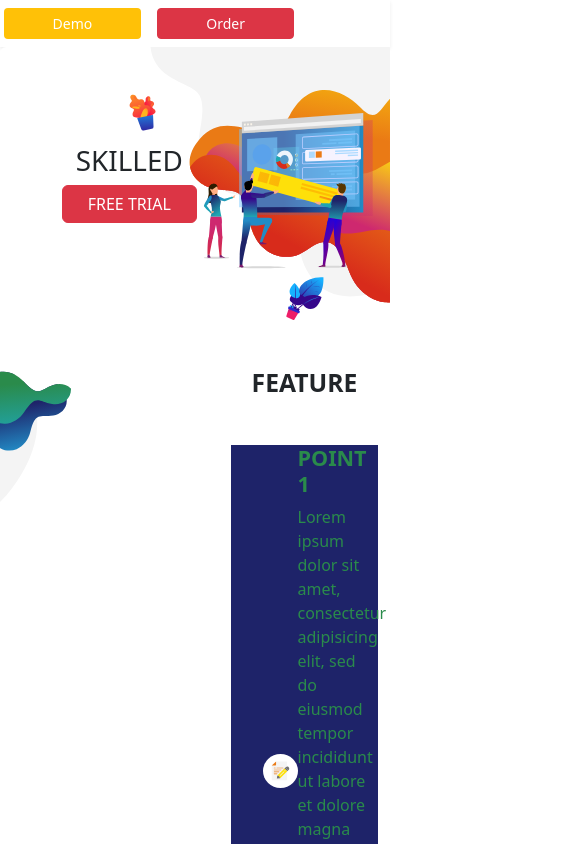
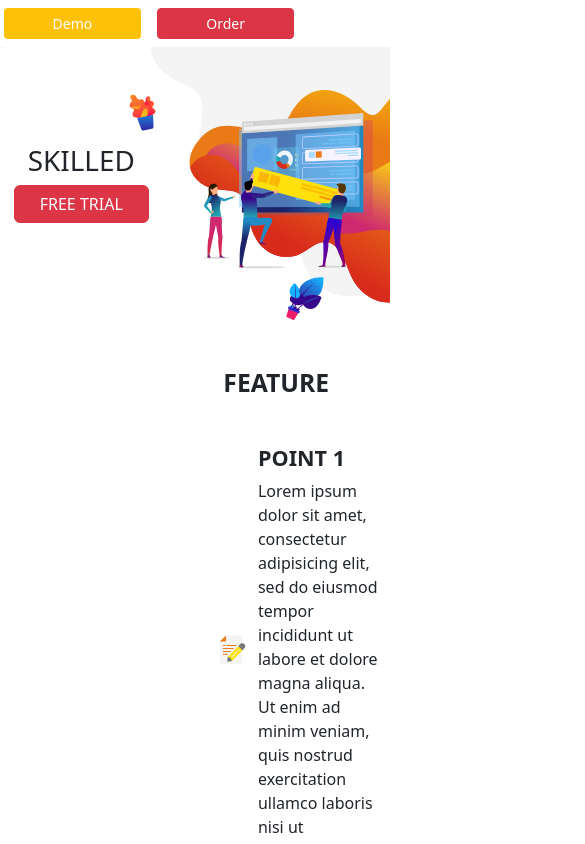
Before and after one commit to JerryGathu/skilled, a plain HTML site: page index.html in a window 390 px wide. Shown: the top 844 px of the page, 585 px wide, since content can reach past the window. Drawn offline with nearby package versions, Linux system fonts and the light colour scheme.

Commit message:
responsive

```diff
--- a/index.html
+++ b/index.html
@@ -18,8 +18,8 @@
     </nav>
   </header>
   <main>
-    <div class="d-flex align-items-center justify-content-end relative">
-      <div class="text-center start-0 z-2 ms-5 absolute col-5">
+    <div class="d-flex align-items-center justify-content-end relative ">
+      <div class="text-center start-0 z-2 ms-md-5 absolute col-5 skilled-icon ms-sm-0 ">
         <h1 class="fs-1">SKILLED</h1>
         <button class="btn btn-danger col-10">FREE TRIAL</button>
       </div>
@@ -29,11 +29,11 @@
     </div>
 
 
-    <div class="d-flex justify-content-start" id="feature">
-      <div class="card">
+    <div class="d-flex" id="feature">
+      <div class="position-absolute point-img z-n2">
         <img src="./resources/assets/img-2.svg" class="relative green-img" alt="">
       </div>
-      <div class="container">
+      <div class="container me-0  z-2 col-7 feature-container">
         <h2 class="fs-2 fw-bolder mb-5 mt-5 text-center">FEATURE</h2>
         <ul class="feature-list">
           <li class="d-flex align-items-center">
@@ -74,7 +74,7 @@
     </div>
     <div class="bg-light position-relative">
       <h5 class="absolute mt-3 ms-5">FUNCTION</h5>
-      <div class=" mx-auto my-auto d-flex justify-content-around align-items-center p-5">
+      <div class=" mx-auto my-auto d-flex justify-content-around align-items-center p-5 ">
       <div class="card mr-5 mt-3 col-3">
         <div class="card-body">
           <h5 class="card-title">Function 1</h5>
--- a/resources/index.css
+++ b/resources/index.css
@@ -2053,17 +2053,24 @@
   .fs-sm{
     font-size: 0.6em;
   }
-  body{
+  html,body{
     width: 100vw;
+    overflow-x: hidden;
+  }
+  .point-img{
+    left: -10%;
   }
   @media only screen and (max-width: 540px){
-     .feature-list-cont{
-
-      width: 100%
+     .skilled-icon{
+      margin-left:0 !important;
      }
      .feature-list {
       width: 100%;
-      background-color: #1E2369;
-      color: #2A8B4B;
      }
-  }
+     .feature-container{
+      /* margin-right: 20px !important; */
+     }
+     .point-img{
+      display: none !important;
+     }
+  }
```
